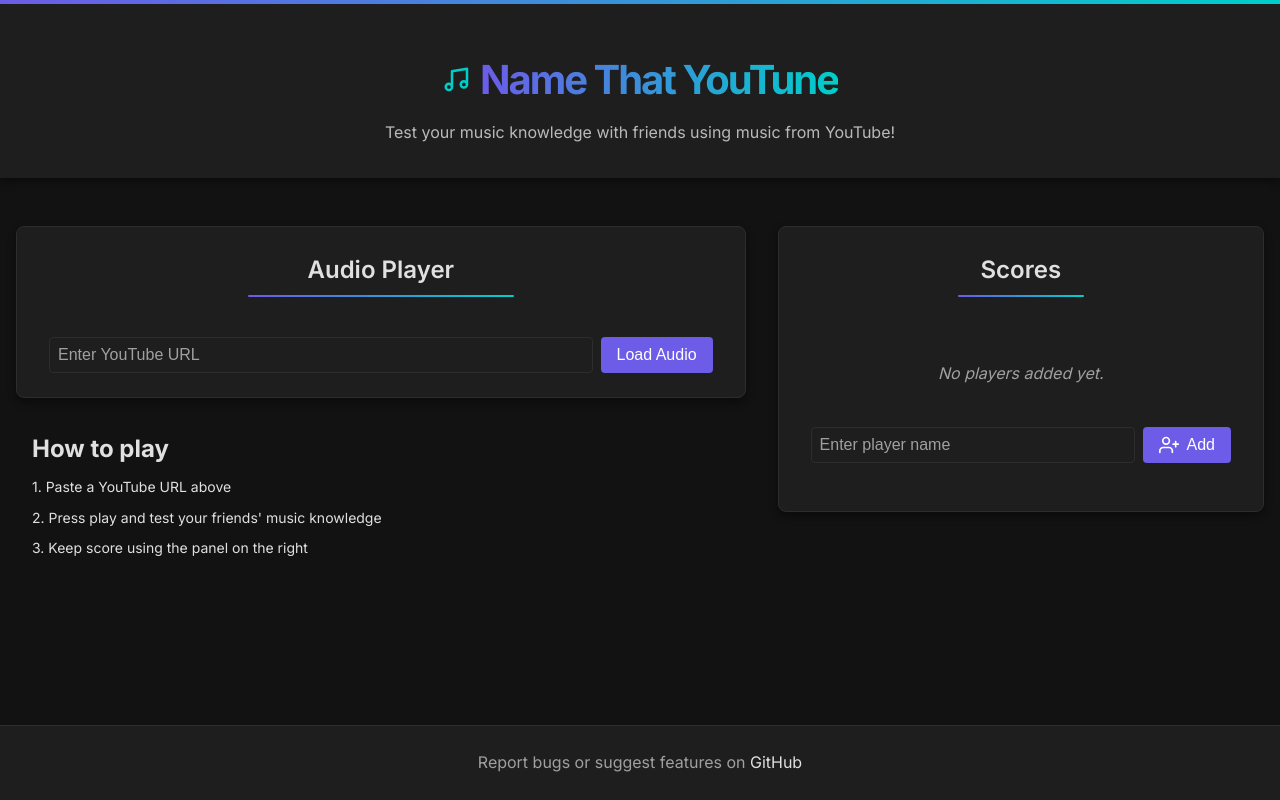
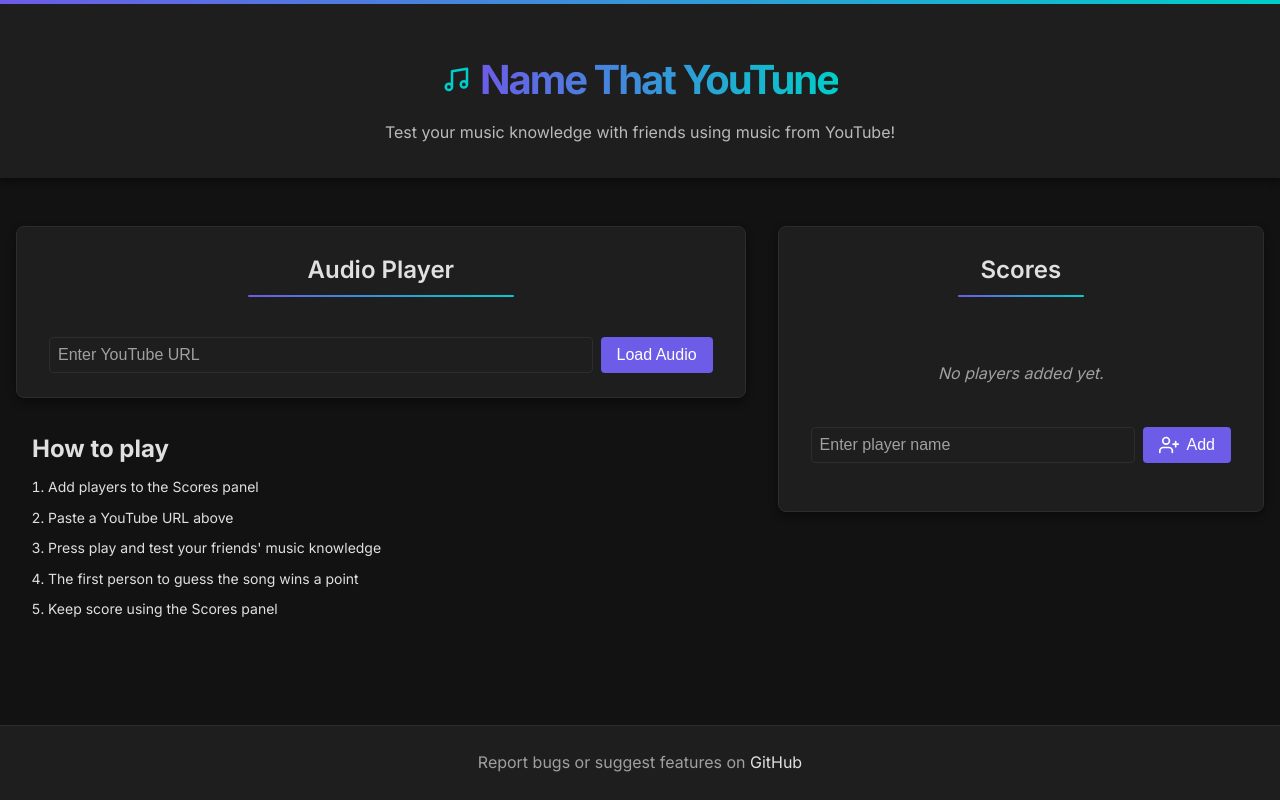
Before and after one commit to jonoliver/name-that-tune, a React (Vite) app: page / in a window 1280 px wide. Built offline with nearby package versions, Linux system fonts and the light colour scheme.

Commit message:
feat: update instructions

```diff
--- a/src/app.css
+++ b/src/app.css
@@ -162,7 +162,8 @@
   padding-inline: 1rem;
 }
 
-.instructions p {
+.instructions li {
   margin-block: 0.5rem;
+  margin-inline: 1rem;
   font-size: 0.875rem;
 }
--- a/src/app.tsx
+++ b/src/app.tsx
@@ -39,9 +39,13 @@
               <YouTubeAudioPlayer />
               <div className="instructions">
                 <h2>How to play</h2>
-                <p>1. Paste a YouTube URL above</p>
-                <p>2. Press play and test your friends' music knowledge</p>
-                <p>3. Keep score using the panel on the right</p>
+                <ol>
+                  <li>Add players to the Scores panel</li>
+                  <li>Paste a YouTube URL above</li>
+                  <li>Press play and test your friends' music knowledge</li>
+                  <li>The first person to guess the song wins a point</li>
+                  <li>Keep score using the Scores panel</li>
+                </ol>
               </div>
             </div>
             <div className="score-column">
```
